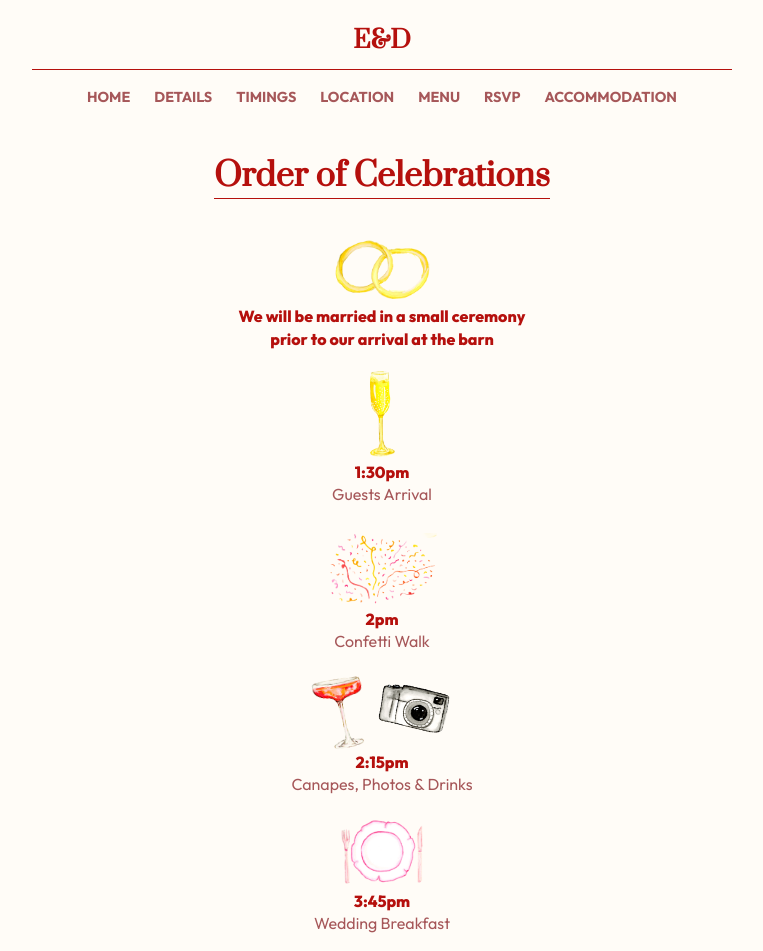
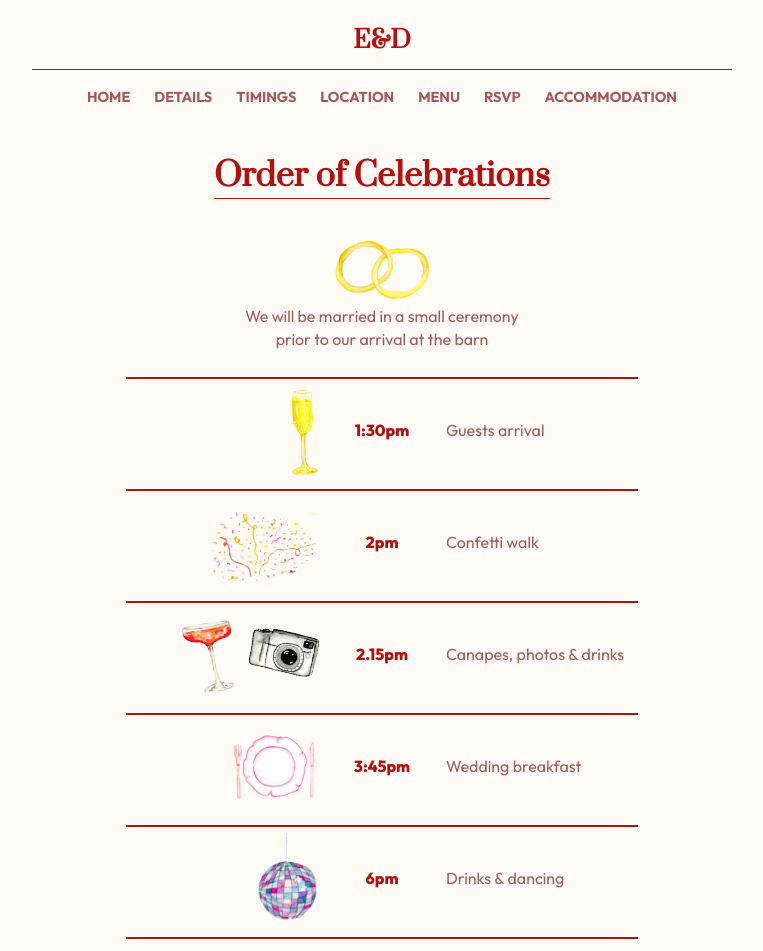
Before and after one commit to GarySimons/ellia-dylan-wedding, a React (Create React App) app: page /order-of-celebrations in a window 1280 px wide. Shown: the top 951 px of the page, without its empty margins (258-1021 px from the left). Built offline with nearby package versions, Linux system fonts and the light colour scheme; a web font is replaced by a local one.

Commit message:
details now side by side instead of stacked

```diff
--- a/src/index.scss
+++ b/src/index.scss
@@ -205,8 +205,6 @@ code {
         opacity: 0.6;
       }
     }
-
-
 
     &.bold-link {
       font-weight: 800;
@@ -438,7 +436,7 @@ code {
 .champagne-illo {
   height: 5.5em;
   width: auto;
-  margin: 1.25rem 0 0.15rem 0;
+  margin: 0.5rem 0 0.15rem 0;
 }
 
 .confetti-illo {
@@ -480,3 +478,55 @@ code {
   animation: fadeIn 2s ease-in forwards;
   animation-delay: 3s;
 }
+
+.order-text {
+  font-size: 1rem;
+  font-weight: 400;
+  line-height: 1.4;
+  text-align: left;
+}
+
+.order-div {
+  display: flex;
+  flex-direction: row;
+  justify-content: center;
+  align-items: center;
+  gap: 1.5rem;
+  height: 6rem;
+  margin-top: 1rem;
+  position: relative;
+
+  &.order-overline {
+    &::before {
+      content: "";
+      position: absolute;
+      top: -0.3rem;
+      left: 50%;
+      transform: translateX(-50%);
+      width: 100%;
+      height: 0.08rem;
+      background: $main-red;
+    }
+  }
+
+  .order-left-div {
+    display: flex;
+    justify-content: flex-end;
+    align-items: center;
+    width: 12rem;
+  }
+
+  .order-center-div {
+    display: flex;
+    justify-content: center;
+    align-items: center;
+    width: 5rem;
+  }
+
+  .order-right-div {
+    display: flex;
+    justify-content: flex-start;
+    align-items: center;
+    width: 12rem;
+  }
+}
--- a/src/routes/Details.js
+++ b/src/routes/Details.js
@@ -13,10 +13,6 @@ const Details = () => {
       <div className="main-container">
         <h1 className="page-heading">Details</h1>
         <div className="page-content-container">
-          {/* <p className="page-subtitle">The wedding of</p>
-          <p className="page-subtitle bold">
-            Ellia Coldwell-Simons & Dylan Scalet
-          </p> */}
           <p className="page-text bold">Date</p>
           <p className="page-text">Saturday 23rd May 2026</p>
           <img
--- a/src/routes/Order.js
+++ b/src/routes/Order.js
@@ -23,27 +23,46 @@ const Order = () => {
             alt="rings illustration"
             className="rings-illo"
           />
-          <p className="page-text bold">
+          <p className="page-text ">
             We will be married in a small ceremony <br />
             prior to our arrival at the barn
           </p>
         </div>
 
+        <div className="order-div order-overline">
+          <div className="order-left-div">
             <img
               src={champagneIllo}
               alt="Champagne illustration"
               className="champagne-illo"
             />
+          </div>
+          <div className="order-center-div">
             <p className="page-text bold">1:30pm</p>
-        <p className="page-text">Guests Arrival</p>
+          </div>
+          <div className="order-right-div">
+            <p className="order-text">Guests arrival</p>
+          </div>
+        </div>
 
+        <div className="order-div order-overline">
+          <div className="order-left-div">
             <img
               src={confettiIllo}
               alt="Confetti illustration"
               className="confetti-illo"
             />
+          </div>
+          <div className="order-center-div">
             <p className="page-text bold">2pm</p>
-        <p className="page-text">Confetti Walk</p>
+          </div>
+          <div className="order-right-div">
+            <p className="order-text">Confetti walk</p>
+          </div>
+        </div>
+
+        <div className="order-div order-overline">
+          <div className="order-left-div">
             <div className="div-flex-row">
               <img
                 src={cocktailIllo}
@@ -56,29 +75,58 @@ const Order = () => {
                 className="camera-illo"
               />
             </div>
+          </div>
+          <div className="order-center-div">
+            <p className="page-text bold">2.15pm</p>
+          </div>
+          <div className="order-right-div">
+            <p className="order-text">Canapes, photos & drinks</p>
+          </div>
+        </div>
 
-        <p className="page-text bold">2:15pm</p>
-        <p className="page-text">Canapes, Photos & Drinks</p>
-
+        <div className="order-div order-overline">
+          <div className="order-left-div">
             <img
               src={eatingIllo}
               alt="Plate illustration"
               className="eating-illo"
             />
+          </div>
+          <div className="order-center-div">
             <p className="page-text bold">3:45pm</p>
-        <p className="page-text">Wedding Breakfast</p>
+          </div>
+          <div className="order-right-div">
+            <p className="order-text">Wedding breakfast</p>
+          </div>
+        </div>
 
+        <div className="order-div order-overline">
+          <div className="order-left-div">
             <img
               src={glitterballIllo}
               alt="Glitterball illustration"
               className="glitterball-illo"
             />
+          </div>
+          <div className="order-center-div">
             <p className="page-text bold">6pm</p>
-        <p className="page-text">Drinks & Dancing</p>
+          </div>
+          <div className="order-right-div">
+            <p className="order-text">Drinks & dancing</p>
+          </div>
+        </div>
 
+        <div className="order-div order-overline">
+          <div className="order-left-div">
             <img src={taxiIllo} alt="Taxi illustration" className="taxi-illo" />
+          </div>
+          <div className="order-center-div">
             <p className="page-text bold">11pm</p>
-        <p className="page-text">Carriages</p>
+          </div>
+          <div className="order-right-div">
+            <p className="order-text">Carriages</p>
+          </div>
+        </div>
       </div>
       <Footer />
     </div>
```
Also changed, not shown: src/routes/OrderOld.js (added, +88 -0 lines). Lines whose indentation alone changed are shown as unchanged.
